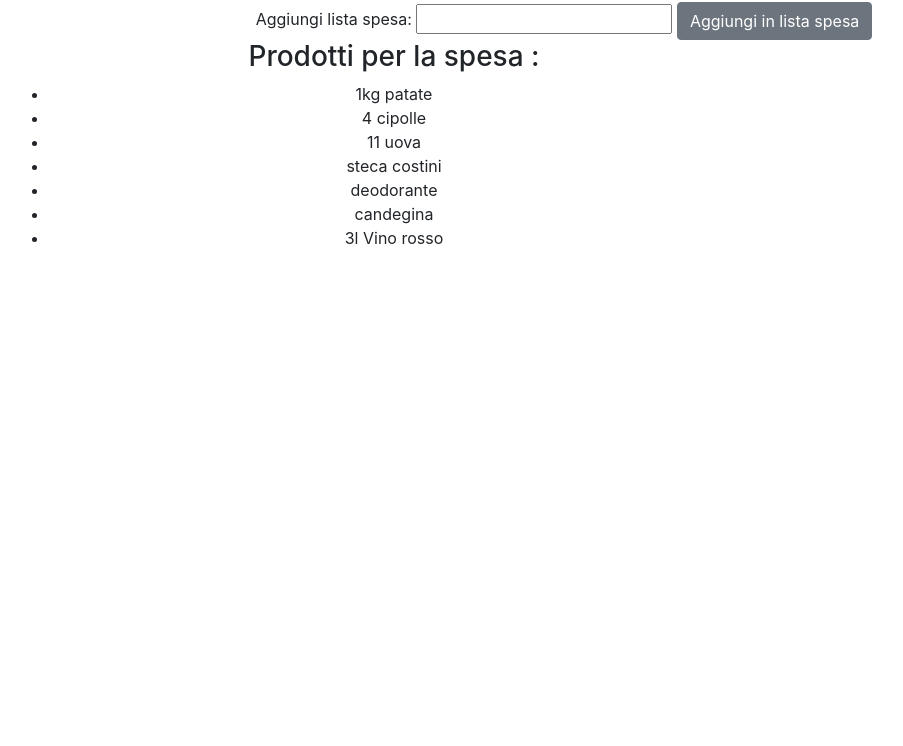
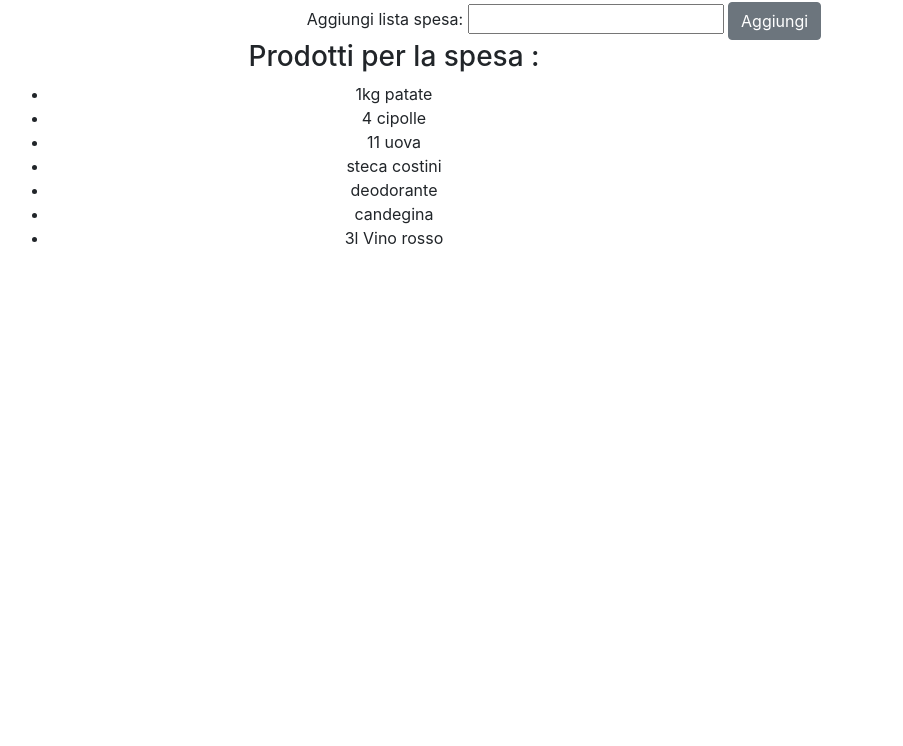
Before and after one commit to nikolaesp/js-lista-spesa, a plain HTML site: page index.html in a window 1280 px wide. Shown: the part 54-800 px from the top of the page, without its empty margins (76-979 px from the left). Drawn offline with nearby package versions, Linux system fonts and the light colour scheme.

Commit message:
btn label

```diff
--- a/index.html
+++ b/index.html
@@ -17,7 +17,7 @@
         <div class="col-12 g-3">
             <label>Aggiungi lista spesa: </label>
             <input type="text" id="inputitem" name="inputitem">
-            <button id="btnadditem" type="button" class="btn btn-secondary">Aggiungi in lista spesa</button>
+            <button id="btnadditem" type="button" class="btn btn-secondary">Aggiungi</button>
         </div>
         <div class="col-8">
             <ul id="listaspesa">
```
